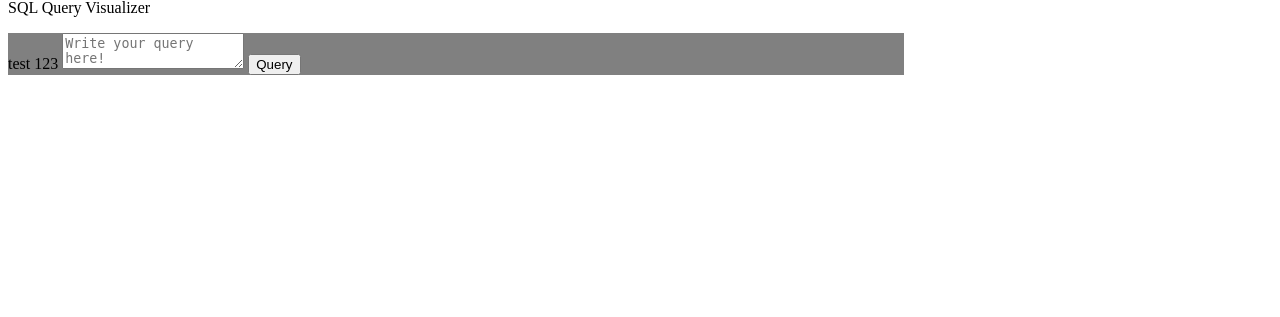
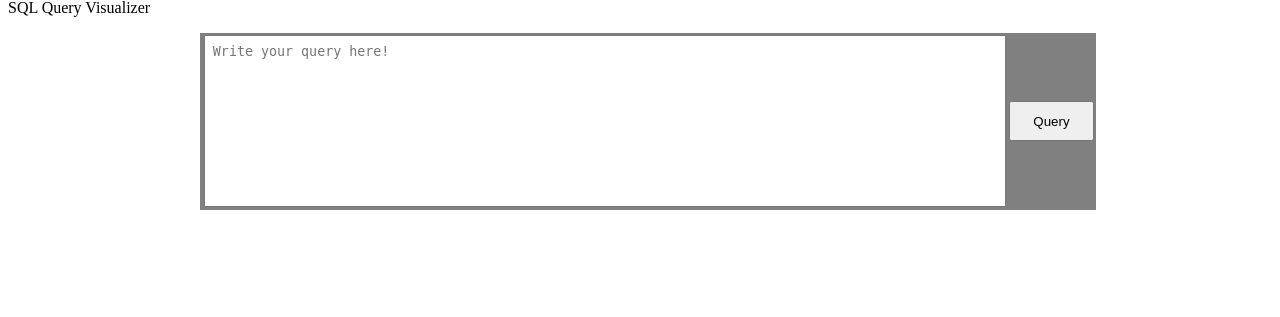
Before and after one commit to KickoKicko/sql-query-visualizer, a Flask app: page / in a window 1280 px wide. Shown: the part 17-334 px from the top of the page. Run offline with Flask 3, Linux system fonts and the light colour scheme.

Commit message:
improve css

```diff
--- a/static/style.css
+++ b/static/style.css
@@ -1,5 +1,29 @@
-.query-input{
+body{
+    #display: flex;
+}
+
+.query-input-div{
+    display:flex;
     background-color: gray;
     width:70vw;
+    margin-left:15vw;
+}
 
+#queryInput{
+    height:20vh;
+    width: 95%;
+    margin-left:0.3vw;
+    margin-right:0.3vw;
+    margin-top:0.3vh;
+    margin-bottom:0.3vh;
+    padding-top:1vh;
+    padding-left:1vh;
+    resize: none;
 }
+
+.query-button{
+    height: 5vh;
+    width: 10%;
+    margin-right:0.3vh;
+    align-self:center;
+}
--- a/templates/index.html
+++ b/templates/index.html
@@ -11,9 +11,9 @@
 <header>
 	<p>SQL Query Visualizer</p>
 </header>
-<div class="query-input">test 123
+<div class="query-input-div">
 	<textarea id="queryInput" placeholder="Write your query here!"></textarea>
-	<button onclick="sendQuery()">Query</button>
+	<button class="query-button" onclick="sendQuery()">Query</button>
 </div>
 
 
```
